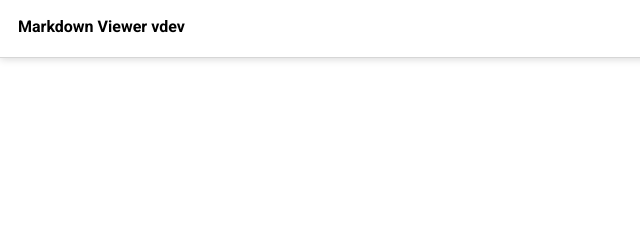
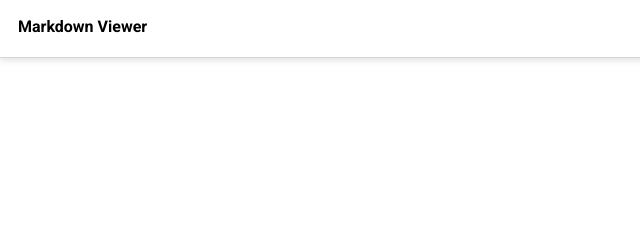
Before and after one commit to emadgh/windows-markdown-viewer, a website built with Vite: page index.html in a window 1280 px wide. Shown: the top 240 px of the page, 0-640 px from the left. Built offline with nearby package versions, Linux system fonts and the light colour scheme.

Commit message:
Load clipboard and title enhancements

```diff
--- a/index.html
+++ b/index.html
@@ -63,5 +63,6 @@
     <div id="drop-overlay" class="drop-overlay" aria-hidden="true">Drop Markdown files to open them</div>
     <div id="notice" class="notice" role="status" aria-live="polite"></div>
     <script type="module" src="/src/main.js"></script>
+    <script type="module" src="/src/enhancements.js"></script>
   </body>
 </html>
```
